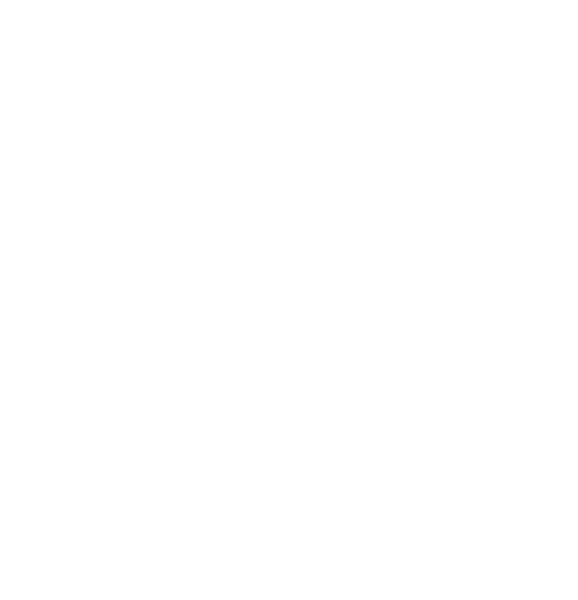
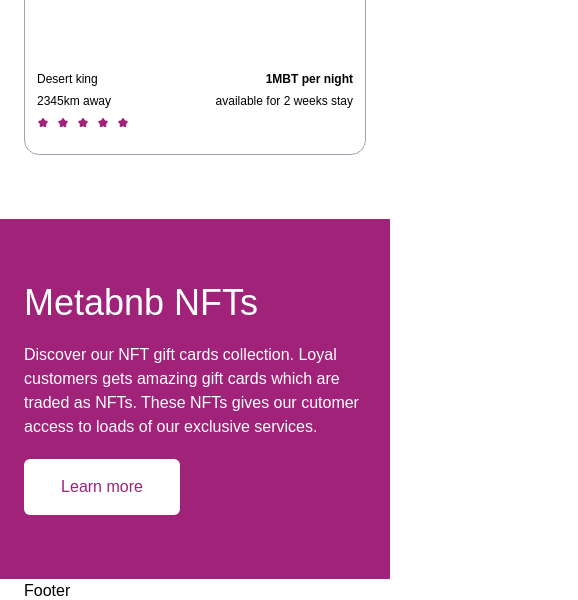
Before and after one commit to HaroldObasi/metabnb, a React (Create React App) app: page / in a window 390 px wide. Shown: the part 6128-6728 px from the top of the page, 578 px wide, since content can reach past the window. Before the commit the page ends 1119 px from the top, so only its background shows below. Built offline with nearby package versions, Linux system fonts and the light colour scheme; the HTML template or start-up script is replaced by a standard one; a web font is replaced by a local one.

Commit message:
added component

```diff
--- a/src/views/Home.jsx
+++ b/src/views/Home.jsx
@@ -1,13 +1,15 @@
 import Searchbar from "../components/Searchbar";
 import Fourboxes from "../components/Fourboxes";
 import Banner from "../components/Banner";
+import HomeListing from "../components/HomeListing";
+import threeWay from "../assets/images/3way.png";
 
 const Home = () => {
     return (
         <div>
             <main className="mx-6 md:mx-12 flex flex-col xl:flex-row">
                 <div className="basis-1/2 space-y-1 md:space-y-5 mb-10">
-                    <div className="text-4xl xl:text-[56px]">
+                    <div className="text-4xl xl:text-[56px] xl:leading-[5rem]">
                         Rent a <span className="text-[#a02279]">Place</span>{" "}
                         away from <span className="text-[#a02279]">Home</span>{" "}
                         in the <span className="text-[#a02279]">Metaverse</span>
@@ -22,6 +24,28 @@
                 <Fourboxes />
             </main>
             <Banner />
+            <HomeListing />
+            <div className="px-6 py-16 md:px-12 space-y-16 xl:space-y-0 purpleGradient flex flex-col xl:flex-row">
+                <div className="flex flex-col justify-center space-y-5 xl:space-y-16 basis-1/2">
+                    <div className="text-4xl xl:text-[56px] text-white">
+                        Metabnb NFTs
+                    </div>
+                    <div className="text-md xl:text-lg md:w-3/4 xl:w-full text-white">
+                        Discover our NFT gift cards collection. Loyal customers
+                        gets amazing gift cards which are traded as NFTs. These
+                        NFTs gives our cutomer access to loads of our exclusive
+                        services.
+                    </div>
+                    <button className="bg-white rounded-md py-4 px-4 text-[#a02279] w-[156px]">
+                        Learn more
+                    </button>
+                </div>
+                <img
+                    src={threeWay}
+                    className="hidden xl:block basis-1/2"
+                    alt="3 images"
+                />
+            </div>
         </div>
     );
 };
```
Also changed, not shown: src/assets/images/3way.png (added).
